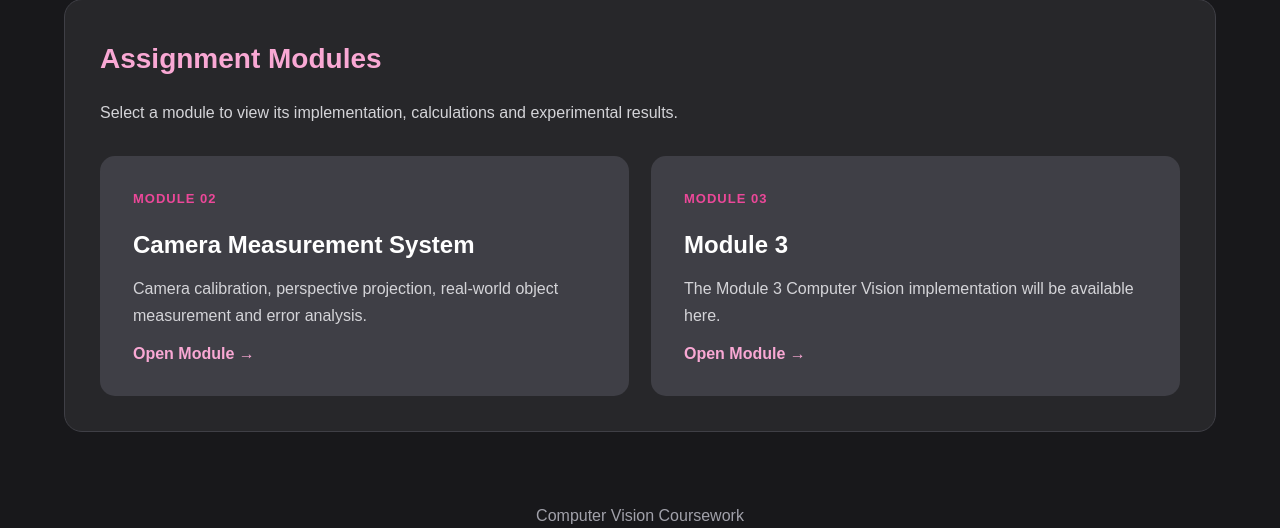
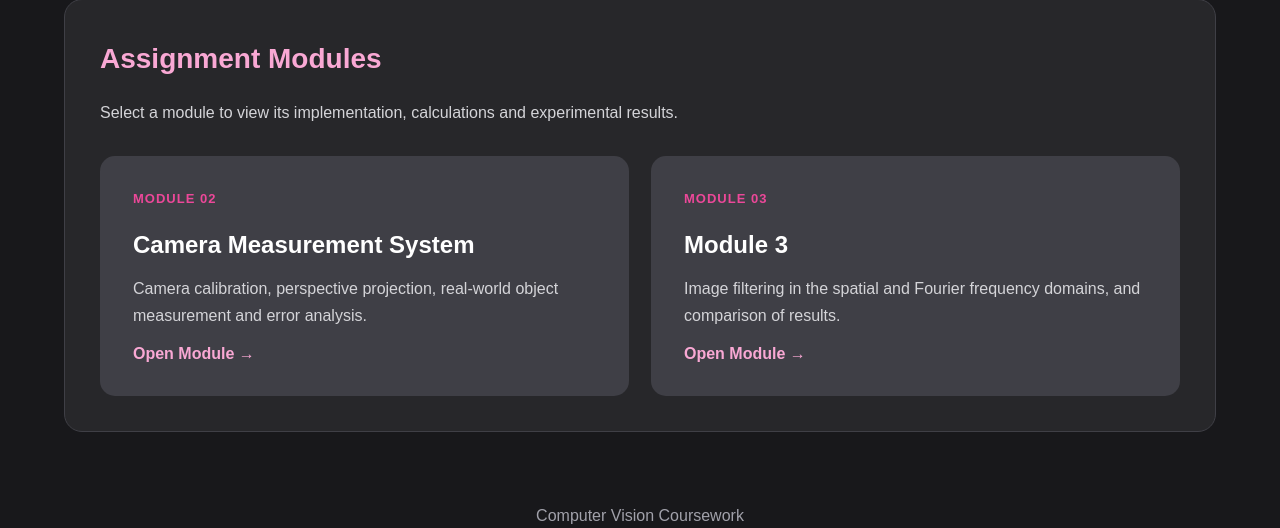
Before and after one commit to fortresswilson/ComputerVisionWebsite, a Flask app: page / in a window 1280 px wide. Shown: the part 394-922 px from the top of the page. Run offline with Flask 3, Linux system fonts and the light colour scheme.

Commit message:
Update homepage with Module 3

```diff
--- a/templates/index.html
+++ b/templates/index.html
@@ -132,8 +132,8 @@
 
                 <p>
 
-                    The Module 3 Computer Vision implementation
-                    will be available here.
+                    Image filtering in the spatial and Fourier
+                    frequency domains, and comparison of results.
 
                 </p>
 
```
